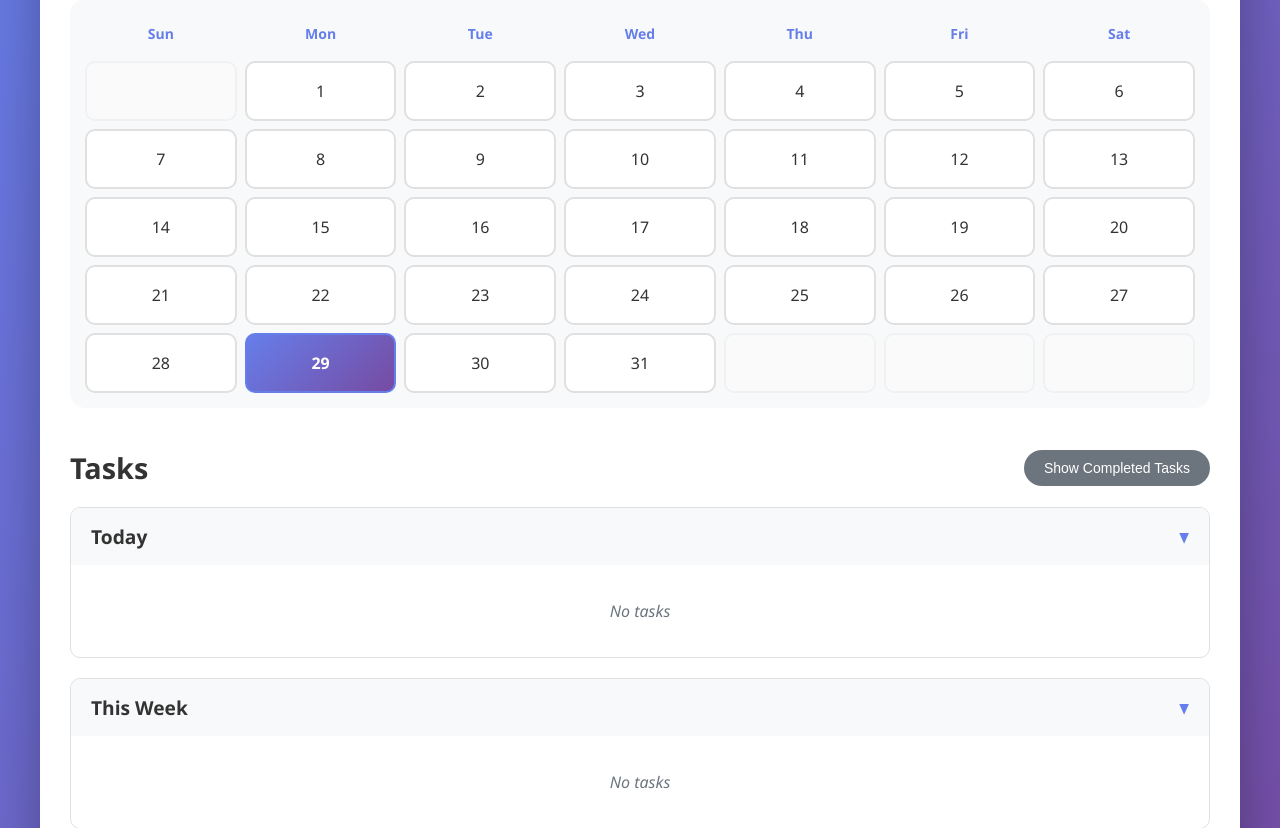
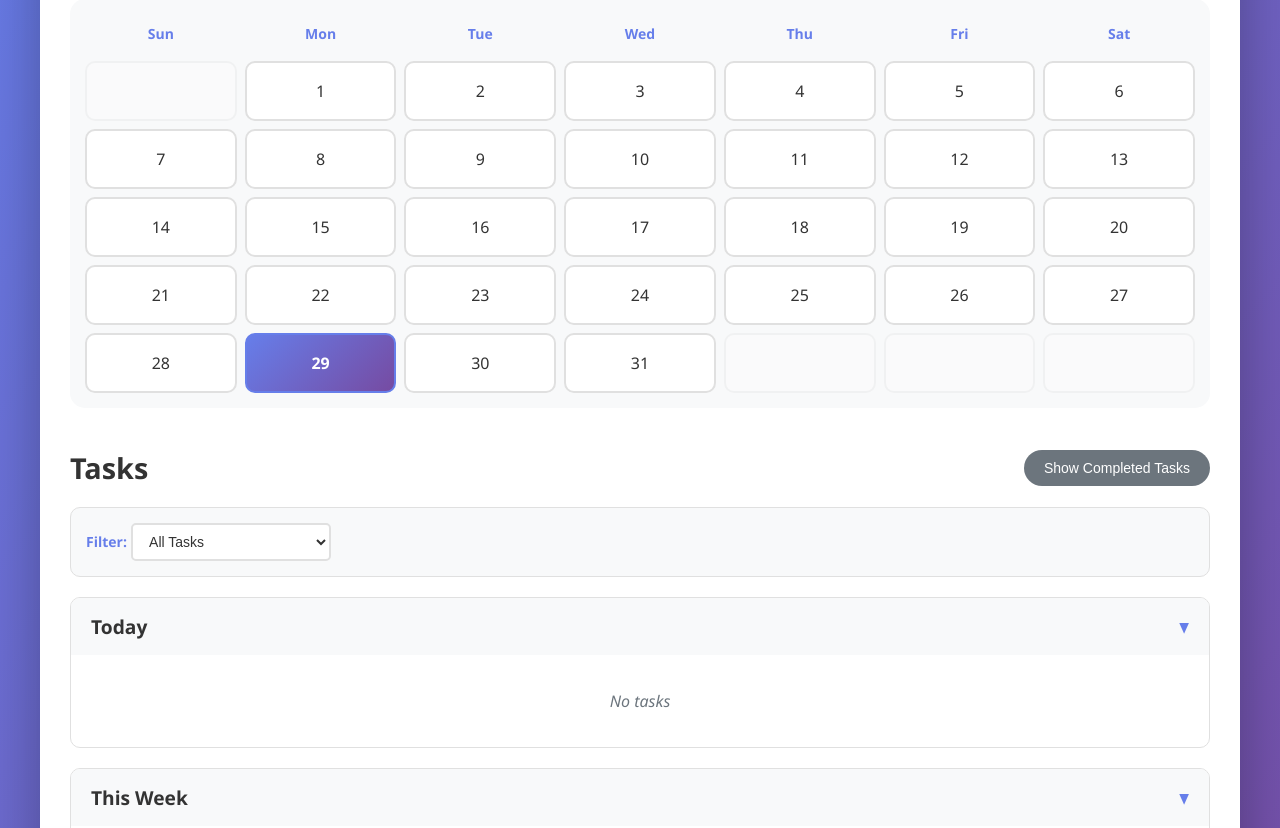
Before and after one commit to achinivar/todo_tracker, a Flask app: page / in a window 1280 px wide. Shown: the part 228-1056 px from the top of the page. Run offline with Flask 3, Linux system fonts and the light colour scheme; the visitor is signed in with stand-in values (Sample User, id 1); data comes from the database, SQL or seed files in the repository; data that the repository does not hold is empty.

Commit message:
Add task assignment feature and admin task filter
- Admins can assign tasks to specific non-admin users
- Non-admin users cannot see tasks assigned to others
- Add admin task filter dropdown

```diff
--- a/app.py
+++ b/app.py
@@ -60,6 +60,10 @@ def init_db():
             conn.execute('ALTER TABLE tasks ADD COLUMN visibility TEXT DEFAULT "all"')
             # Set visibility to 'all' for existing tasks
             conn.execute('UPDATE tasks SET visibility = "all" WHERE visibility IS NULL')
+
+        if 'assigned_to' not in columns:
+            conn.execute('ALTER TABLE tasks ADD COLUMN assigned_to INTEGER')
+            conn.execute('CREATE INDEX IF NOT EXISTS idx_assigned_to ON tasks(assigned_to)')
 
         conn.commit()
     except sqlite3.OperationalError:
@@ -599,6 +603,22 @@ def get_users():
 
     return jsonify([dict(user) for user in users])
 
+@app.route('/api/users/non-admin', methods=['GET'])
+@login_required
+@admin_required
+def get_non_admin_users():
+    """Get all non-admin users for task assignment (admin only)"""
+    conn = get_db()
+    users = conn.execute('''
+        SELECT id, username
+        FROM users
+        WHERE is_admin = 0
+        ORDER BY username ASC
+    ''').fetchall()
+    conn.close()
+
+    return jsonify([dict(user) for user in users])
+
 @app.route('/api/users/<int:user_id>', methods=['PUT'])
 @login_required
 @admin_required
@@ -659,42 +679,45 @@ def get_tasks():
     # Build visibility filter
     if is_admin:
         # Admins see: all tasks (visibility='all'), admin-only tasks, their own private tasks,
-        # and all tasks created by regular users (to ensure admin oversight)
+        # tasks assigned to any user, and all tasks created by regular users (to ensure admin oversight)
         visibility_filter = '''
             (visibility = 'all' OR visibility = 'admins' OR
-             (visibility = 'private' AND user_id = ?) OR
+             (visibility = 'private' AND created_by = ?) OR
+             assigned_to IS NOT NULL OR
              (created_by IN (SELECT id FROM users WHERE is_admin = 0)))
         '''
         params = (user_id,)
     else:
-        # Regular users see: all tasks (all users) and their own tasks
+        # Regular users see: all tasks (visibility='all' that are not assigned), tasks assigned to them, and their own tasks
         visibility_filter = '''
-            (visibility = 'all' OR user_id = ?)
+            ((visibility = 'all' AND (assigned_to IS NULL OR assigned_to = ?)) OR assigned_to = ? OR (created_by = ? AND visibility != 'admins'))
         '''
-        params = (user_id,)
+        params = (user_id, user_id, user_id)
 
     if show_completed:
         query = f'''
-            SELECT t.*, u.username as creator_username,
+            SELECT t.*, u.username as creator_username, u2.username as assigned_to_username,
                    CASE WHEN EXISTS (
                        SELECT 1 FROM task_completion_requests tcr
                        WHERE tcr.task_id = t.id AND tcr.status = 'pending'
                    ) THEN 1 ELSE 0 END as has_pending_request
             FROM tasks t
             LEFT JOIN users u ON t.created_by = u.id
+            LEFT JOIN users u2 ON t.assigned_to = u2.id
             WHERE completed = 1 AND ({visibility_filter})
             ORDER BY completed_at DESC
         '''
         tasks = conn.execute(query, params).fetchall()
     else:
         query = f'''
-            SELECT t.*, u.username as creator_username,
+            SELECT t.*, u.username as creator_username, u2.username as assigned_to_username,
                    CASE WHEN EXISTS (
                        SELECT 1 FROM task_completion_requests tcr
                        WHERE tcr.task_id = t.id AND tcr.status = 'pending'
                    ) THEN 1 ELSE 0 END as has_pending_request
             FROM tasks t
             LEFT JOIN users u ON t.created_by = u.id
+            LEFT JOIN users u2 ON t.assigned_to = u2.id
             WHERE completed = 0 AND ({visibility_filter})
             ORDER BY date ASC, time ASC, created_at ASC
         '''
@@ -713,19 +736,36 @@ def create_task():
     is_admin = session.get('is_admin', False)
     created_by = user_id
 
-    # Set visibility: admins can set it, regular users default to 'all'
+    # Handle assignment/visibility
+    assigned_to = data.get('assigned_to', None)
     visibility = data.get('visibility', 'all')
+
     if not is_admin:
-        visibility = 'all'  # Regular users can only create 'all' tasks
-
-    # Validate visibility for admins
-    if is_admin and visibility not in ['all', 'admins', 'private']:
+        # Non-admin users: no assignment dropdown, task visible to them and admins
         visibility = 'all'
+        assigned_to = None
+    else:
+        # Admin users: can assign to specific users or use visibility options
+        if assigned_to:
+            # If assigned to a user, validate the user exists and is not admin
+            assigned_user = conn.execute('SELECT id, is_admin FROM users WHERE id = ?', (assigned_to,)).fetchone()
+            if not assigned_user:
+                conn.close()
+                return jsonify({'error': 'Assigned user not found'}), 400
+            if assigned_user['is_admin']:
+                conn.close()
+                return jsonify({'error': 'Cannot assign tasks to admin users'}), 400
+            visibility = 'all'  # When assigned, use 'all' visibility
+        else:
+            # Validate visibility for admins
+            if visibility not in ['all', 'admins', 'private']:
+                visibility = 'all'
+            assigned_to = None
 
     conn.execute('''
-        INSERT INTO tasks (task, date, time, user_id, created_by, visibility)
-        VALUES (?, ?, ?, ?, ?, ?)
-    ''', (data['task'], data.get('date'), data.get('time'), user_id, created_by, visibility))
+        INSERT INTO tasks (task, date, time, user_id, created_by, visibility, assigned_to)
+        VALUES (?, ?, ?, ?, ?, ?, ?)
+    ''', (data['task'], data.get('date'), data.get('time'), user_id, created_by, visibility, assigned_to))
 
     conn.commit()
     task_id = conn.lastrowid
@@ -777,18 +817,36 @@ def update_task(task_id):
         ''', (1 if completed else 0, completed_at, task_id))
     else:
         # Update task details
+        assigned_to = data.get('assigned_to', task.get('assigned_to'))
         visibility = data.get('visibility', task['visibility'])
+
         if not is_admin:
-            visibility = task['visibility']  # Regular users can't change visibility
-
-        if is_admin and visibility not in ['all', 'admins', 'private']:
+            # Regular users can't change assignment or visibility
             visibility = task['visibility']
+            assigned_to = task.get('assigned_to')
+        else:
+            # Admin users can change assignment or visibility
+            if assigned_to:
+                # If assigned to a user, validate the user exists and is not admin
+                assigned_user = conn.execute('SELECT id, is_admin FROM users WHERE id = ?', (assigned_to,)).fetchone()
+                if not assigned_user:
+                    conn.close()
+                    return jsonify({'error': 'Assigned user not found'}), 400
+                if assigned_user['is_admin']:
+                    conn.close()
+                    return jsonify({'error': 'Cannot assign tasks to admin users'}), 400
+                visibility = 'all'  # When assigned, use 'all' visibility
+            else:
+                # Validate visibility for admins
+                if visibility not in ['all', 'admins', 'private']:
+                    visibility = task['visibility']
+                assigned_to = None
 
         conn.execute('''
             UPDATE tasks
-            SET task = ?, date = ?, time = ?, visibility = ?
+            SET task = ?, date = ?, time = ?, visibility = ?, assigned_to = ?
             WHERE id = ?
-        ''', (data['task'], data.get('date'), data.get('time'), visibility, task_id))
+        ''', (data['task'], data.get('date'), data.get('time'), visibility, assigned_to, task_id))
 
     conn.commit()
     conn.close()
@@ -828,28 +886,30 @@ def get_tasks_by_date(date):
     # Build visibility filter
     if is_admin:
         # Admins see: all tasks (visibility='all'), admin-only tasks, their own private tasks,
-        # and all tasks created by regular users (to ensure admin oversight)
+        # tasks assigned to any user, and all tasks created by regular users (to ensure admin oversight)
         visibility_filter = '''
             (visibility = 'all' OR visibility = 'admins' OR
-             (visibility = 'private' AND user_id = ?) OR
+             (visibility = 'private' AND created_by = ?) OR
+             assigned_to IS NOT NULL OR
              (created_by IN (SELECT id FROM users WHERE is_admin = 0)))
         '''
         params = (date, user_id)
     else:
-        # Regular users see: all tasks and their own tasks
+        # Regular users see: all tasks (visibility='all' that are not assigned), tasks assigned to them, and their own tasks
         visibility_filter = '''
-            (visibility = 'all' OR user_id = ?)
+            ((visibility = 'all' AND (assigned_to IS NULL OR assigned_to = ?)) OR assigned_to = ? OR (created_by = ? AND visibility != 'admins'))
         '''
-        params = (date, user_id)
+        params = (date, user_id, user_id, user_id)
 
     tasks = conn.execute(f'''
-        SELECT t.*, u.username as creator_username,
+        SELECT t.*, u.username as creator_username, u2.username as assigned_to_username,
                CASE WHEN EXISTS (
                    SELECT 1 FROM task_completion_requests tcr
                    WHERE tcr.task_id = t.id AND tcr.status = 'pending'
                ) THEN 1 ELSE 0 END as has_pending_request
         FROM tasks t
         LEFT JOIN users u ON t.created_by = u.id
+        LEFT JOIN users u2 ON t.assigned_to = u2.id
         WHERE date = ? AND completed = 0 AND ({visibility_filter})
         ORDER BY time ASC, created_at ASC
     ''', params).fetchall()
--- a/static/script.js
+++ b/static/script.js
@@ -5,6 +5,8 @@ let editingTaskId = null;
 let showingCompleted = false;
 let currentUser = null;
 let isAdmin = false;
+let currentTaskFilter = 'all';
+let allTasks = []; // Store all tasks for filtering
 
 const monthNames = [
     "January", "February", "March", "April", "May", "June",
@@ -38,6 +40,7 @@ async function checkAuth() {
             checkAccountRequests();
             checkTaskCompletionRequests();
             loadUsers();
+            setupAdminTaskFilter();
         }
 
         return true;
@@ -373,12 +376,84 @@ async function fetchTasks(showCompleted = false) {
 
 async function loadTasks() {
     const tasks = await fetchTasks(showingCompleted);
+    allTasks = tasks; // Store all tasks
 
     if (showingCompleted) {
         displayCompletedTasks(tasks);
     } else {
-        displayTasks(tasks);
+        const filteredTasks = isAdmin ? applyTaskFilterToTasks(tasks) : tasks;
+        displayTasks(filteredTasks);
         updateCalendarTaskIndicators();
+    }
+}
+
+async function setupAdminTaskFilter() {
+    const filterContainer = document.getElementById('admin-task-filter');
+    const filterSelect = document.getElementById('task-filter-select');
+
+    if (!filterContainer || !filterSelect) return;
+
+    filterContainer.style.display = 'block';
+
+    // Load non-admin users and add them to the filter
+    try {
+        const response = await fetch('/api/users/non-admin');
+        if (response.ok) {
+            const users = await response.json();
+            // Clear existing user options (keep the first 3 default options)
+            const defaultOptions = Array.from(filterSelect.querySelectorAll('option')).slice(0, 3);
+            filterSelect.innerHTML = '';
+            defaultOptions.forEach(opt => filterSelect.appendChild(opt));
+
+            // Add non-admin users
+            users.forEach(user => {
+                const option = document.createElement('option');
+                option.value = `user_${user.id}`;
+                option.textContent = user.username;
+                filterSelect.appendChild(option);
+            });
+        }
+    } catch (error) {
+        console.error('Error loading non-admin users for filter:', error);
+    }
+}
+
+function applyTaskFilter() {
+    const filterSelect = document.getElementById('task-filter-select');
+    if (!filterSelect) return;
+
+    currentTaskFilter = filterSelect.value;
+
+    if (showingCompleted) {
+        displayCompletedTasks(allTasks);
+    } else {
+        const filteredTasks = applyTaskFilterToTasks(allTasks);
+        displayTasks(filteredTasks);
+        updateCalendarTaskIndicators();
+    }
+}
+
+function applyTaskFilterToTasks(tasks) {
+    if (!isAdmin || currentTaskFilter === 'all') {
+        return tasks;
+    }
+
+    switch (currentTaskFilter) {
+        case 'admins':
+            // Tasks with visibility='admins'
+            return tasks.filter(task => task.visibility === 'admins');
+
+        case 'private':
+            // Tasks with visibility='private'
+            return tasks.filter(task => task.visibility === 'private');
+
+        default:
+            // Filter by user assignment (format: user_<id>)
+            if (currentTaskFilter.startsWith('user_')) {
+                const userId = parseInt(currentTaskFilter.split('_')[1]);
+                return tasks.filter(task => task.assigned_to === userId);
+            }
+            return tasks;
     }
 }
 
@@ -425,15 +500,18 @@ function displayTasks(tasks) {
 }
 
 function displayCompletedTasks(tasks) {
+    // Apply filter if admin
+    const filteredTasks = isAdmin ? applyTaskFilterToTasks(tasks) : tasks;
+
     const container = document.getElementById('completed-content');
     container.innerHTML = '';
 
-    if (tasks.length === 0) {
+    if (filteredTasks.length === 0) {
         container.innerHTML = '<div class="empty-message">No completed tasks</div>';
         return;
     }
 
-    tasks.forEach(task => {
+    filteredTasks.forEach(task => {
         container.appendChild(createTaskElement(task, true));
     });
 }
@@ -482,12 +560,15 @@ function createTaskElement(task, isCompleted) {
         metaText += metaText ? ` at ${timeStr}` : `Time: ${timeStr}`;
     }
 
-    // Add creator and visibility info
+    // Add creator, assignment, and visibility info
     const infoParts = [];
     if (task.creator_username) {
         infoParts.push(`by ${task.creator_username}`);
     }
-    if (task.visibility && task.visibility !== 'all') {
+    if (task.assigned_to_username) {
+        infoParts.push(`assigned to ${task.assigned_to_username}`);
+    }
+    if (task.visibility && task.visibility !== 'all' && !task.assigned_to) {
         const visibilityLabels = {
             'admins': 'Admins only',
             'private': 'Private'
@@ -576,7 +657,7 @@ function toggleSection(section) {
     content.querySelector('.task-group-content').classList.toggle('collapsed');
 }
 
-function openAddPopup() {
+async function openAddPopup() {
     editingTaskId = null;
     document.getElementById('popup-title').textContent = 'Add Task';
     const taskInput = document.getElementById('task-input');
@@ -585,14 +666,37 @@ function openAddPopup() {
     document.getElementById('date-input').value = '';
     document.getElementById('time-input').value = '';
 
-    // Show/hide visibility dropdown for admins
-    const visibilityGroup = document.getElementById('visibility-group');
-    const visibilityInput = document.getElementById('visibility-input');
+    // Show/hide assign dropdown for admins only
+    const assignGroup = document.getElementById('assign-group');
+    const assignInput = document.getElementById('assign-input');
     if (isAdmin) {
-        visibilityGroup.style.display = 'block';
-        visibilityInput.value = 'all';
+        assignGroup.style.display = 'block';
+        assignInput.value = '';
+
+        // Load non-admin users and populate dropdown
+        try {
+            const response = await fetch('/api/users/non-admin');
+            if (response.ok) {
+                const users = await response.json();
+                // Clear existing options except the first three
+                assignInput.innerHTML = `
+                    <option value="">All Users</option>
+                    <option value="admins">Admins only</option>
+                    <option value="private">Private</option>
+                `;
+                // Add non-admin users
+                users.forEach(user => {
+                    const option = document.createElement('option');
+                    option.value = user.id;
+                    option.textContent = user.username;
+                    assignInput.appendChild(option);
+                });
+            }
+        } catch (error) {
+            console.error('Error loading non-admin users:', error);
+        }
     } else {
-        visibilityGroup.style.display = 'none';
+        assignGroup.style.display = 'none';
     }
 
     document.getElementById('task-popup').classList.add('show');
@@ -605,7 +709,7 @@ function closePopup() {
     taskInput.style.height = 'auto';
 }
 
-function editTask(task) {
+async function editTask(task) {
     editingTaskId = task.id;
     document.getElementById('popup-title').textContent = 'Edit Task';
     const taskInput = document.getElementById('task-input');
@@ -614,14 +718,43 @@ function editTask(task) {
     document.getElementById('date-input').value = task.date || '';
     document.getElementById('time-input').value = task.time || '';
 
-    // Show/hide visibility dropdown for admins
-    const visibilityGroup = document.getElementById('visibility-group');
-    const visibilityInput = document.getElementById('visibility-input');
+    // Show/hide assign dropdown for admins only
+    const assignGroup = document.getElementById('assign-group');
+    const assignInput = document.getElementById('assign-input');
     if (isAdmin) {
-        visibilityGroup.style.display = 'block';
-        visibilityInput.value = task.visibility || 'all';
+        assignGroup.style.display = 'block';
+
+        // Load non-admin users and populate dropdown
+        try {
+            const response = await fetch('/api/users/non-admin');
+            if (response.ok) {
+                const users = await response.json();
+                // Clear existing options except the first three
+                assignInput.innerHTML = `
+                    <option value="">All Users</option>
+                    <option value="admins">Admins only</option>
+                    <option value="private">Private</option>
+                `;
+                // Add non-admin users
+                users.forEach(user => {
+                    const option = document.createElement('option');
+                    option.value = user.id;
+                    option.textContent = user.username;
+                    assignInput.appendChild(option);
+                });
+
+                // Set the current value
+                if (task.assigned_to) {
+                    assignInput.value = task.assigned_to;
+                } else {
+                    assignInput.value = task.visibility || 'all';
+                }
+            }
+        } catch (error) {
+            console.error('Error loading non-admin users:', error);
+        }
     } else {
-        visibilityGroup.style.display = 'none';
+        assignGroup.style.display = 'none';
     }
 
     document.getElementById('task-popup').classList.add('show');
@@ -633,20 +766,46 @@ async function saveTask(event) {
     const task = document.getElementById('task-input').value;
     const date = document.getElementById('date-input').value || null;
     const time = document.getElementById('time-input').value || null;
-    const visibility = isAdmin ? (document.getElementById('visibility-input').value || 'all') : 'all';
+
+    let assigned_to = null;
+    let visibility = 'all';
+
+    if (isAdmin) {
+        const assignInput = document.getElementById('assign-input');
+        const assignValue = assignInput.value;
+
+        // Check if a user ID was selected (numeric value)
+        if (assignValue && !isNaN(assignValue) && assignValue !== '') {
+            assigned_to = parseInt(assignValue);
+            visibility = 'all'; // When assigned, use 'all' visibility
+        } else {
+            // Use visibility options (all, admins, private)
+            visibility = assignValue || 'all';
+            assigned_to = null;
+        }
+    } else {
+        // Non-admin users: no assignment, visibility is 'all'
+        visibility = 'all';
+        assigned_to = null;
+    }
+
+    const taskData = { task, date, time, visibility };
+    if (assigned_to !== null) {
+        taskData.assigned_to = assigned_to;
+    }
 
     try {
         if (editingTaskId) {
             await fetch(`/api/tasks/${editingTaskId}`, {
                 method: 'PUT',
                 headers: { 'Content-Type': 'application/json' },
-                body: JSON.stringify({ task, date, time, visibility })
+                body: JSON.stringify(taskData)
             });
         } else {
             await fetch('/api/tasks', {
                 method: 'POST',
                 headers: { 'Content-Type': 'application/json' },
-                body: JSON.stringify({ task, date, time, visibility })
+                body: JSON.stringify(taskData)
             });
         }
 
--- a/static/style.css
+++ b/static/style.css
@@ -1010,6 +1010,45 @@ body:has(.popup.show) {
     flex-shrink: 0;
 }
 
+.admin-task-filter {
+    margin-bottom: 20px;
+    padding: 15px;
+    background: #f8f9fa;
+    border-radius: 10px;
+    border: 1px solid #e0e0e0;
+    display: flex;
+    align-items: center;
+    gap: 10px;
+}
+
+.admin-task-filter label {
+    font-weight: 600;
+    color: #667eea;
+    font-size: 14px;
+}
+
+.admin-task-filter select {
+    padding: 8px 12px;
+    border: 2px solid #e0e0e0;
+    border-radius: 5px;
+    font-size: 14px;
+    background: white;
+    color: #333;
+    cursor: pointer;
+    min-width: 200px;
+    transition: border-color 0.2s;
+}
+
+.admin-task-filter select:hover {
+    border-color: #667eea;
+}
+
+.admin-task-filter select:focus {
+    outline: none;
+    border-color: #667eea;
+    box-shadow: 0 0 0 3px rgba(102, 126, 234, 0.1);
+}
+
 .admin-dashboard {
     margin-top: 30px;
     padding: 20px;
--- a/templates/index.html
+++ b/templates/index.html
@@ -111,6 +111,16 @@
                 <button class="btn-secondary" id="show-completed-btn" onclick="toggleCompletedTasks()">Show Completed Tasks</button>
             </div>
             <div id="tasks-container">
+                <!-- Admin Task Filter -->
+                <div id="admin-task-filter" class="admin-task-filter" style="display: none;">
+                    <label for="task-filter-select">Filter:</label>
+                    <select id="task-filter-select" onchange="applyTaskFilter()">
+                        <option value="all">All Tasks</option>
+                        <option value="admins">Admins only</option>
+                        <option value="private">Private</option>
+                        <!-- Non-admin users will be populated dynamically -->
+                    </select>
+                </div>
                 <div id="today-tasks" class="task-group">
                     <div class="task-group-header" onclick="toggleSection('today')">
                         <h3>Today</h3>
@@ -158,12 +168,13 @@
                     <label for="time-input">Time</label>
                     <input type="time" id="time-input">
                 </div>
-                <div class="form-group" id="visibility-group" style="display: none;">
-                    <label for="visibility-input">Visibility</label>
-                    <select id="visibility-input">
-                        <option value="all">All users</option>
+                <div class="form-group" id="assign-group" style="display: none;">
+                    <label for="assign-input">Assign to</label>
+                    <select id="assign-input">
+                        <option value="">All Users</option>
                         <option value="admins">Admins only</option>
                         <option value="private">Private</option>
+                        <!-- Non-admin users will be populated dynamically -->
                     </select>
                 </div>
                 <div class="form-actions">
```
